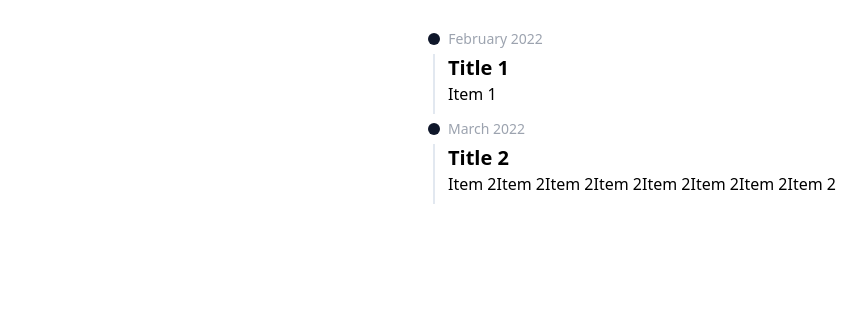
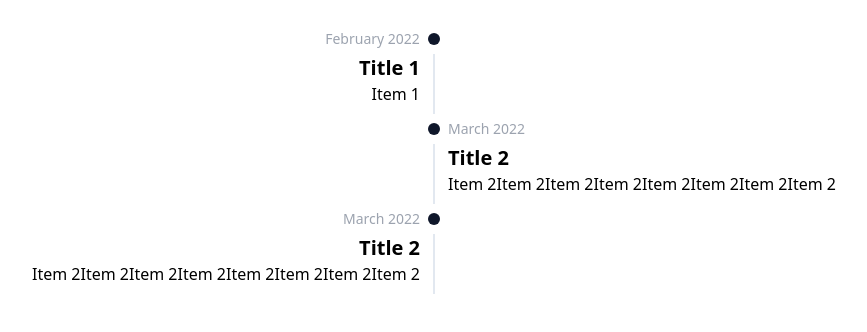
Before and after one commit to iTsygancov/rhtl, a React (Vite) app: page / in a window 1280 px wide. Shown: the top 332 px of the page, without its empty margins (206-1073 px from the left). Built offline with nearby package versions, Linux system fonts and the light colour scheme.

Commit message:
feat: implement position alternate variant

```diff
--- a/src/App.tsx
+++ b/src/App.tsx
@@ -9,7 +9,7 @@ import {
 function App() {
   return (
     <>
-      <Timeline position='default'>
+      <Timeline position='alternate'>
         <TimelineItem>
           <TimelineHeader>
             <TimelineTitle>February 2022</TimelineTitle>
@@ -28,6 +28,15 @@ function App() {
             <div>Item 2Item 2Item 2Item 2Item 2Item 2Item 2Item 2</div>
           </TimelineContent>
         </TimelineItem>
+        <TimelineItem>
+          <TimelineHeader>
+            <TimelineTitle>March 2022</TimelineTitle>
+          </TimelineHeader>
+          <TimelineContent>
+            <h3 className='text-xl font-bold'>Title 2</h3>
+            <div>Item 2Item 2Item 2Item 2Item 2Item 2Item 2Item 2</div>
+          </TimelineContent>
+        </TimelineItem>
       </Timeline>
     </>
   );
--- a/src/components/ui/timeline.tsx
+++ b/src/components/ui/timeline.tsx
@@ -24,28 +24,47 @@ export interface TimelineProps
     VariantProps<typeof timelineVariants> {}
 
 const Timeline = React.forwardRef<HTMLDivElement, TimelineProps>(
-  ({ className, position, ...props }, ref) => (
+  ({ className, position, children, ...props }, ref) => (
     <TimelineContextProvider initialPosition={position}>
       <div
         ref={ref}
         className={cn(timelineVariants({ position, className }))}
         {...props}
-      />
+      >
+        {React.Children.map(children, (child, index) => {
+          if (React.isValidElement(child)) {
+            return React.cloneElement(child, {
+              orderIndex: index + 1
+            } as unknown as React.HTMLAttributes<HTMLDivElement>);
+          }
+        })}
+      </div>
     </TimelineContextProvider>
   )
 );
 Timeline.displayName = "Timeline";
 
-const TimelineItem = React.forwardRef<
-  HTMLDivElement,
-  React.HTMLAttributes<HTMLDivElement>
->(({ className, children, ...props }, ref) => {
+export interface TimelineItemProps
+  extends React.HTMLAttributes<HTMLDivElement>,
+    VariantProps<typeof timelineVariants> {
+  orderIndex?: number;
+}
+
+const TimelineItem = React.forwardRef<HTMLDivElement, TimelineItemProps>(
+  ({ className, orderIndex, children, ...props }, ref) => {
     const {
       refs: { icon },
       isRefsInitialized,
       setIsRefInitialized,
-    position
+      position,
+      setIndex
     } = useTimelineContext();
+
+    React.useEffect(() => {
+      if (orderIndex) {
+        setIndex(orderIndex);
+      }
+    }, [setIndex, orderIndex]);
 
     React.useEffect(() => {
       if (!isRefsInitialized && icon.current) {
@@ -59,17 +78,26 @@ const TimelineItem = React.forwardRef<
           "relative flex min-h-16 flex-col gap-2",
           !isRefsInitialized && "opacity-0",
           position === "right" && "items-end",
-        (position === "default" || position === "default-reverse") &&
+          (position === "default" ||
+            position === "default-reverse" ||
+            position === "alternate") &&
             "items-center",
           className
         )}
         ref={ref}
         {...props}
       >
-      {children}
+        {React.Children.map(children, (child) => {
+          if (React.isValidElement(child)) {
+            return React.cloneElement(child, {
+              orderindex: orderIndex
+            } as unknown as TimelineHeaderProps);
+          }
+        })}
       </div>
     );
-});
+  }
+);
 TimelineItem.displayName = "TimelineItem";
 
 const TimelineIcon = ({
@@ -113,13 +141,19 @@ const TimelineSeparator = React.forwardRef<
 });
 TimelineSeparator.displayName = "TimelineSeparator";
 
-const TimelineHeader = React.forwardRef<
-  HTMLDivElement,
-  React.HTMLAttributes<HTMLDivElement>
->(({ className, children, ...props }, ref) => {
+export interface TimelineHeaderProps
+  extends React.HTMLAttributes<HTMLDivElement>,
+    VariantProps<typeof timelineVariants> {
+  orderindex?: number;
+}
+
+const TimelineHeader = React.forwardRef<HTMLDivElement, TimelineHeaderProps>(
+  ({ className, children, orderindex, ...props }, ref) => {
     const { position } = useTimelineContext();
     const [width, setWidth] = React.useState(0);
     const timeRef = React.useRef<HTMLHeadingElement | null>(null);
+    const isEvenIndex = orderindex && orderindex % 2 === 0;
+    const isOddIndex = orderindex && orderindex % 2 !== 0;
 
     React.useEffect(() => {
       if (timeRef.current) {
@@ -134,7 +168,6 @@ const TimelineHeader = React.forwardRef<
     });
     const filteredChild = React.Children.toArray(children).filter((child) => {
       if (React.isValidElement(child) && child.type !== TimelineIcon) {
-      console.log(child.props.children);
         return child.props.children;
       }
     });
@@ -145,14 +178,17 @@ const TimelineHeader = React.forwardRef<
         className={cn("flex items-center gap-2", className)}
         {...props}
       >
-      {position === "default" && (
+        {(position === "default" ||
+          (position === "alternate" && isEvenIndex)) && (
           <div
             style={{
               width: width
             }}
           ></div>
         )}
-      {(position === "left" || position === "default") &&
+        {(position === "left" ||
+          position === "default" ||
+          (position === "alternate" && isEvenIndex)) &&
           (iconChild || <TimelineIcon />)}
         {React.Children.toArray(filteredChild).map((child, index) => {
           if (React.isValidElement(child) && child.type === TimelineTitle) {
@@ -164,9 +200,12 @@ const TimelineHeader = React.forwardRef<
             return child;
           }
         })}
-      {(position === "right" || position === "default-reverse") &&
+        {(position === "right" ||
+          position === "default-reverse" ||
+          (position === "alternate" && isOddIndex)) &&
           (iconChild || <TimelineIcon />)}
-      {position === "default-reverse" && (
+        {(position === "default-reverse" ||
+          (position === "alternate" && isOddIndex)) && (
           <div
             style={{
               width: width
@@ -175,7 +214,8 @@ const TimelineHeader = React.forwardRef<
         )}
       </div>
     );
-});
+  }
+);
 TimelineHeader.displayName = "TimelineHeader";
 
 const TimelineTitle = React.forwardRef<
@@ -195,16 +235,22 @@ const TimelineTitle = React.forwardRef<
 });
 TimelineTitle.displayName = "TimelineDate";
 
-const TimelineContent = React.forwardRef<
-  HTMLDivElement,
-  React.HTMLAttributes<HTMLDivElement>
->(({ className, children, ...props }, ref) => {
+export interface TimelineContentProps
+  extends React.HTMLAttributes<HTMLDivElement>,
+    VariantProps<typeof timelineVariants> {
+  orderindex?: number;
+}
+
+const TimelineContent = React.forwardRef<HTMLDivElement, TimelineContentProps>(
+  ({ className, children, orderindex, ...props }, ref) => {
     const {
       refs: { icon },
       position
     } = useTimelineContext();
     const contentRef = React.useRef<HTMLDivElement | null>(null);
     const [width, setWidth] = React.useState(0);
+    const isOddIndex = orderindex && orderindex % 2 === 1;
+    const isEvenIndex = orderindex && orderindex % 2 === 0;
 
     React.useEffect(() => {
       if (contentRef.current) {
@@ -214,31 +260,43 @@ const TimelineContent = React.forwardRef<
 
     return (
       <div ref={ref} className={cn("flex gap-2", className)} {...props}>
-      {position === "default" && (
+        {(position === "default" ||
+          (position === "alternate" && isEvenIndex)) && (
           <div
             style={{
               width: width
             }}
           ></div>
         )}
-      {(position === "left" || position === "default") && (
+        {(position === "left" ||
+          position === "default" ||
+          (position === "alternate" && isEvenIndex)) && (
           <TimelineSeparator
             style={{
               width: icon.current?.offsetWidth
             }}
           />
         )}
-      <div className='pb-2' ref={contentRef}>
+        <div
+          className={cn(
+            "pb-2",
+            position === "alternate" && isOddIndex && "text-right"
+          )}
+          ref={contentRef}
+        >
           {children}
         </div>
-      {(position === "right" || position === "default-reverse") && (
+        {(position === "right" ||
+          position === "default-reverse" ||
+          (position === "alternate" && isOddIndex)) && (
           <TimelineSeparator
             style={{
               width: icon.current?.offsetWidth
             }}
           />
         )}
-      {position === "default-reverse" && (
+        {(position === "default-reverse" ||
+          (position === "alternate" && isOddIndex)) && (
           <div
             style={{
               width: width
@@ -247,15 +305,16 @@ const TimelineContent = React.forwardRef<
         )}
       </div>
     );
-});
+  }
+);
 TimelineContent.displayName = "TimelineContent";
 
 export {
   Timeline,
+  TimelineContent,
+  TimelineHeader,
+  TimelineIcon,
   TimelineItem,
-  TimelineIcon,
-  TimelineHeader,
-  TimelineTitle,
-  TimelineContent,
-  TimelineSeparator
+  TimelineSeparator,
+  TimelineTitle
 };
--- a/src/context/index.tsx
+++ b/src/context/index.tsx
@@ -16,6 +16,8 @@ type TimelineContextProps = {
   setIsRefInitialized: React.Dispatch<React.SetStateAction<boolean>>;
   position: Position;
   setPosition: React.Dispatch<React.SetStateAction<Position>>;
+  index: number;
+  setIndex: React.Dispatch<React.SetStateAction<number>>;
 };
 
 export const TimelineContext = createContext<TimelineContextProps | undefined>(
@@ -35,6 +37,7 @@ export function TimelineContextProvider({
   const [position, setPosition] = useState<Position>(
     initialPosition || "default"
   );
+  const [index, setIndex] = useState(0);
   const iconRef = useRef<HTMLDivElement | null>(null);
 
   useEffect(() => {
@@ -52,7 +55,9 @@ export function TimelineContextProvider({
           icon: iconRef
         },
         position,
-        setPosition
+        setPosition,
+        index,
+        setIndex
       }}
     >
       {children}
```
Lines whose indentation alone changed are shown as unchanged.
